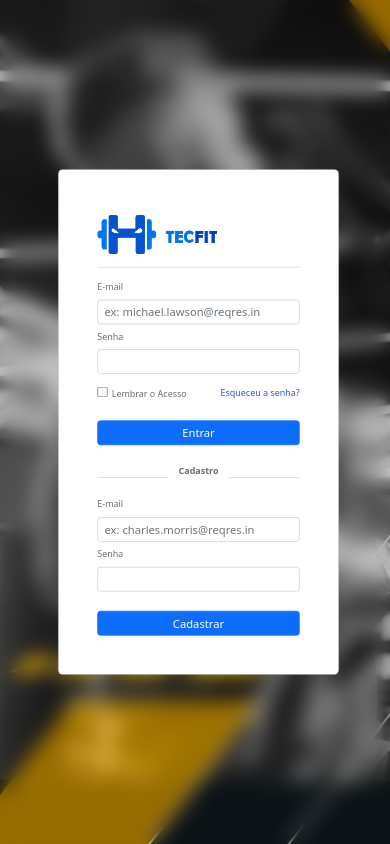
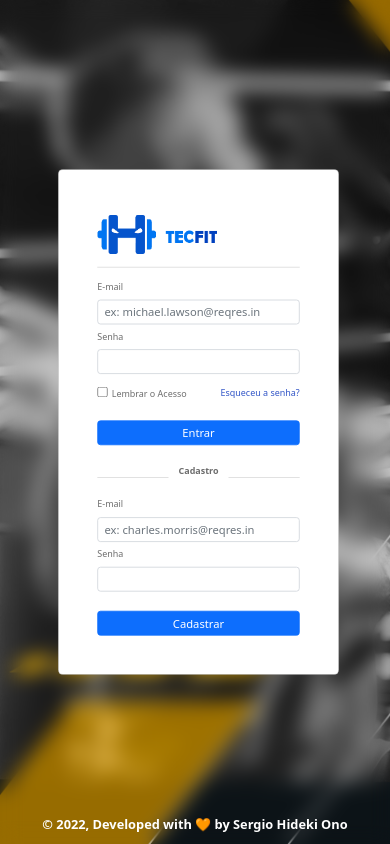
Before and after one commit to sergiohidekiono/tecfit-challenge, an Angular app: page / in a window 390 px wide. Built offline with nearby package versions, Linux system fonts and the light colour scheme.

Commit message:
Colocando o footer em login

```diff
--- a/src/app/core/login/login.component.html
+++ b/src/app/core/login/login.component.html
@@ -61,6 +61,9 @@
       </div>
     </div>
   </div>
+  <div class="footer">
+    <b>© 2022, Developed with 🧡 by Sergio Hideki Ono</b>
+  </div>
 </div>
 
 <div class="modal fade" id="staticBackdrop" data-bs-backdrop="static" data-bs-keyboard="false" tabindex="-1"
--- a/src/app/core/login/login.component.scss
+++ b/src/app/core/login/login.component.scss
@@ -31,6 +31,15 @@ a {
     cursor: pointer;
 }
 
+.footer {
+    color: #fff;
+    text-align: right;
+    padding: 10px 20px;
+    position: absolute;
+    bottom: 0;
+    width: 100%;
+}
+
 @media screen and (max-width: 768px) {
 
     .wrap-background {
@@ -48,4 +57,9 @@ a {
     .card {
         padding: 0;
     }
+
+    .footer {
+        font-size: 0.8rem;
+        text-align: center;
+    }
 }
```
